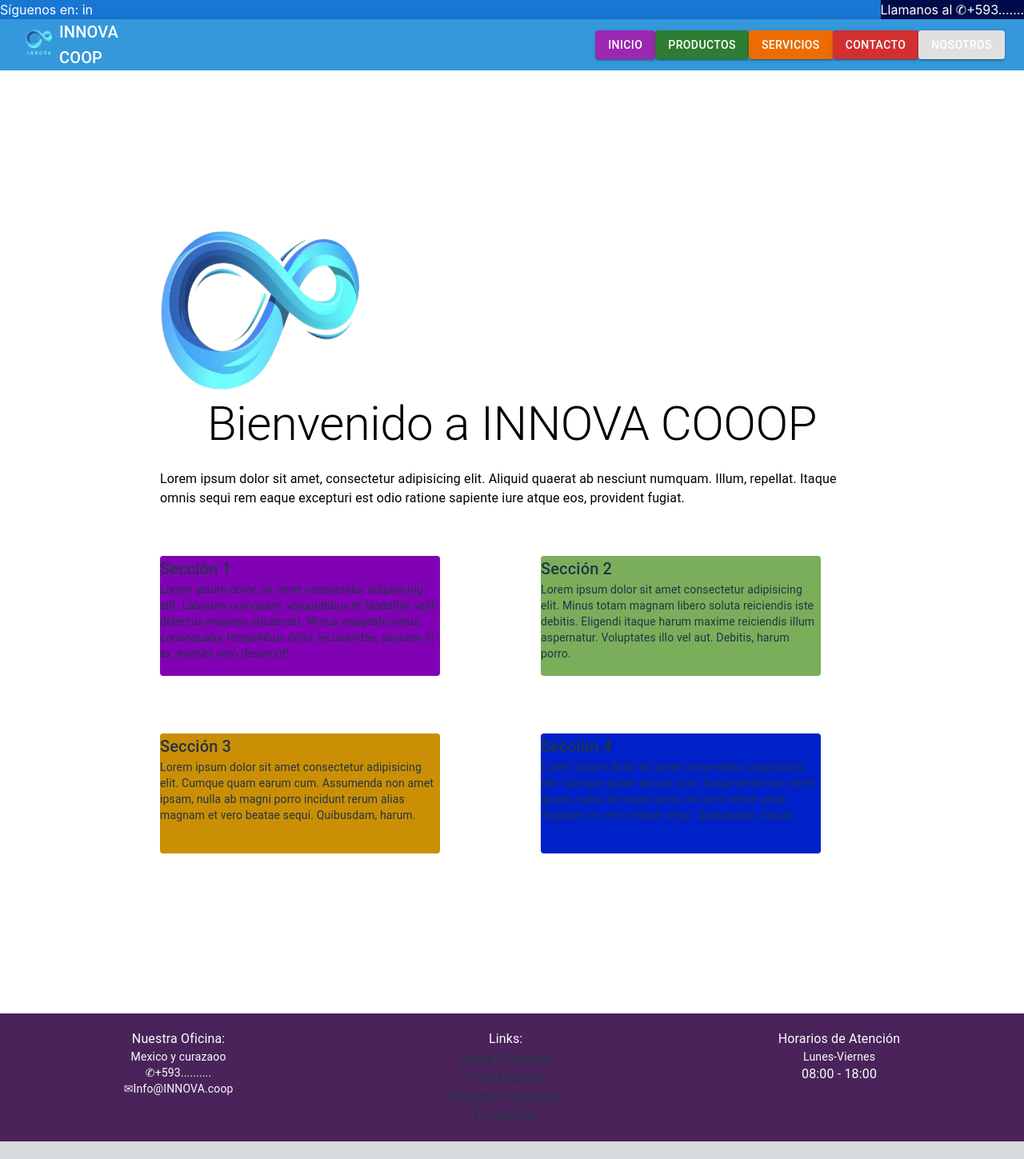
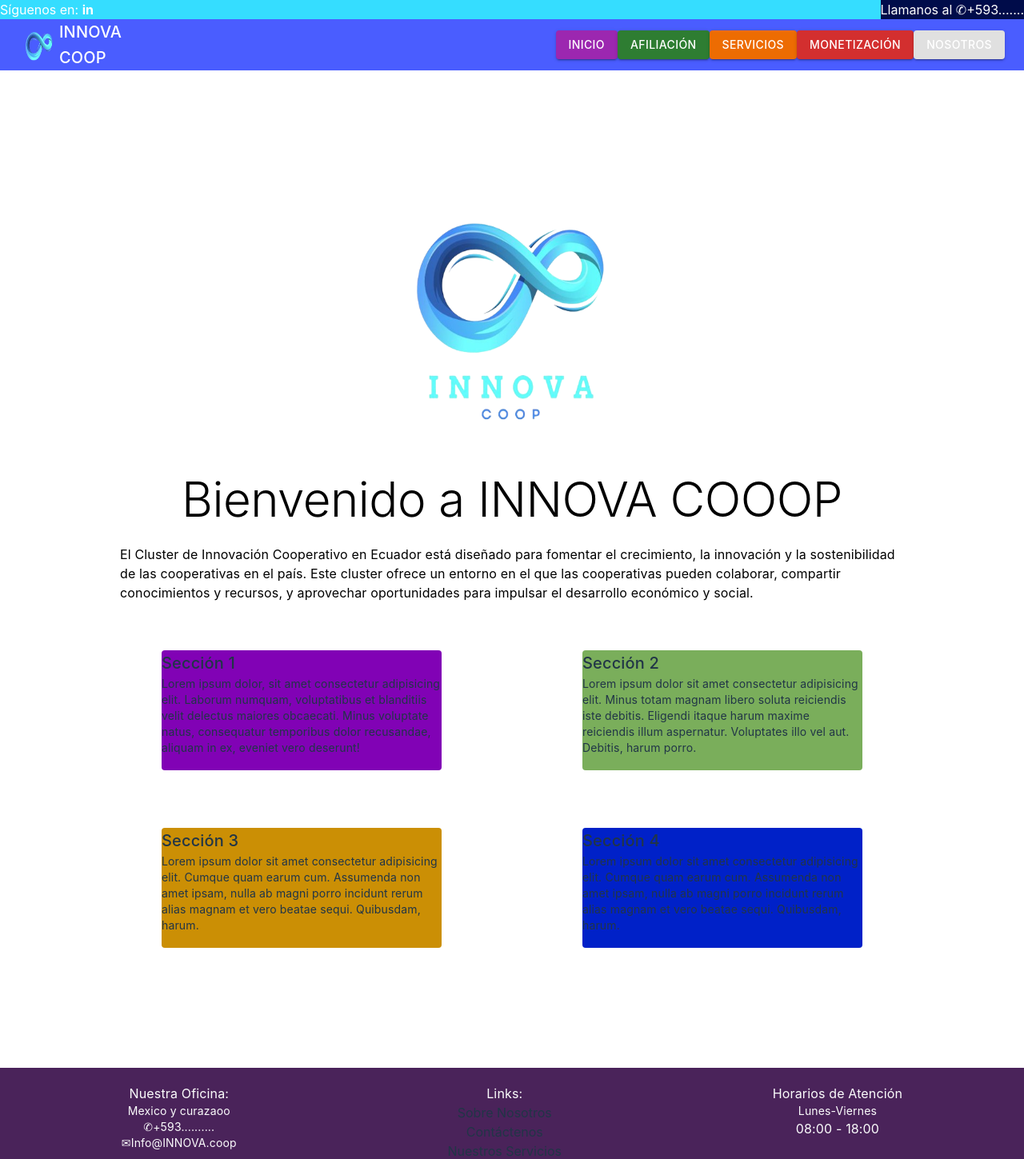
Before and after one commit to ccxnu/borrador-innova, a React (Vite) app: page / in a window 1280 px wide. Shown: the top 1449 px of the page at 80% size. Built offline with nearby package versions, Linux system fonts and the light colour scheme.

Commit message:
avance 7

```diff
--- a/src/components/MainContent/MainContent.jsx
+++ b/src/components/MainContent/MainContent.jsx
@@ -2,35 +2,72 @@ import { Box, Typography, Grid } from "@mui/material";
 
 const MainContent = () => {
   return (
-    <Box sx={{ backgroundColor: " #ffffff  ", padding: "200px" }}>
-      <img src='/static/Logo.png' width='250px' height='200px'/>
+    <Box
+      sx={{
+        fontFamily: "Inter",
+        backgroundColor: " #ffffff  ",
+        padding: "150px",
+      }}
+    >
+      <Grid
+        container
+        direction="column"
+        alignItems="center"
+        justifyContent="center"
+      >
+        <img src="/static/Logo2.png" width="350px" height="350px" />
+      </Grid>
       <Grid container justifyContent="center" color=" #000000">
-          <Typography variant="h2" gutterBottom>
+        <Typography variant="h2" sx={{ fontFamily: "Inter" }} gutterBottom>
           Bienvenido a INNOVA COOOP
         </Typography>
-          <Typography variant="body1" sx={{ marginBottom: "60px" }}>
-            Lorem ipsum dolor sit amet, consectetur adipisicing elit. Aliquid
-            quaerat ab nesciunt numquam. Illum, repellat. Itaque omnis sequi rem
-            eaque excepturi est odio ratione sapiente iure atque eos, provident
-            fugiat.
+        <Typography
+          variant="body1"
+          sx={{ fontFamily: "Inter", marginBottom: "60px" }}
+        >
+          El Cluster de Innovación Cooperativo en Ecuador está diseñado para
+          fomentar el crecimiento, la innovación y la sostenibilidad de las
+          cooperativas en el país. Este cluster ofrece un entorno en el que las
+          cooperativas pueden colaborar, compartir conocimientos y recursos, y
+          aprovechar oportunidades para impulsar el desarrollo económico y
+          social.
         </Typography>
       </Grid>
       <Grid container spacing={9}>
-          <Grid item xs={12} md={6}>
-            <Box sx={{borderRadius:1,  width: 350, height: 150,bgcolor:' #8102b5 ', }}>
-              <Typography variant="h6">Sección 1</Typography>
-              <Typography variant="body2">
-                Lorem ipsum dolor, sit amet consectetur adipisicing elit.
-                Laborum numquam, voluptatibus et blanditiis velit delectus
-                maiores obcaecati. Minus voluptate natus, consequatur temporibus
-                dolor recusandae, aliquam in ex, eveniet vero deserunt!
+        <Grid item xs={12} md={6} container justifyContent="center" >
+          <Box
+            sx={{
+
+              borderRadius: 1,
+              width: 350,
+              height: 150,
+              bgcolor: " #8102b5 ",
+            }}
+          >
+            <Typography variant="h6" sx={{ fontFamily: "Inter" }}>
+              Sección 1
+            </Typography>
+            <Typography variant="body2" sx={{ fontFamily: "Inter" }}>
+              Lorem ipsum dolor, sit amet consectetur adipisicing elit. Laborum
+              numquam, voluptatibus et blanditiis velit delectus maiores
+              obcaecati. Minus voluptate natus, consequatur temporibus dolor
+              recusandae, aliquam in ex, eveniet vero deserunt!
             </Typography>
           </Box>
         </Grid>
-          <Grid item xs={12} md={6}>
-            <Box sx={{borderRadius:1,  width: 350, height: 150,bgcolor:'#7aae5b', }}>
-              <Typography variant="h6">Sección 2</Typography>
-              <Typography variant="body2">
+        <Grid item xs={12} md={6} container justifyContent="center">
+          <Box
+            sx={{
+              borderRadius: 1,
+              width: 350,
+              height: 150,
+              bgcolor: "#7aae5b",
+            }}
+          >
+            <Typography variant="h6" sx={{ fontFamily: "Inter" }}>
+              Sección 2
+            </Typography>
+            <Typography variant="body2" sx={{ fontFamily: "Inter" }}>
               Lorem ipsum dolor sit amet consectetur adipisicing elit. Minus
               totam magnam libero soluta reiciendis iste debitis. Eligendi
               itaque harum maxime reiciendis illum aspernatur. Voluptates illo
@@ -38,10 +75,19 @@ const MainContent = () => {
             </Typography>
           </Box>
         </Grid>
-          <Grid item xs={12} md={6}>
-            <Box sx={{borderRadius:1,  width: 350, height: 150,bgcolor:'#cb8f05', }}>
-              <Typography variant="h6">Sección 3</Typography>
-              <Typography variant="body2">
+        <Grid item xs={12} md={6} container justifyContent="center" >
+          <Box
+            sx={{
+              borderRadius: 1,
+              width: 350,
+              height: 150,
+              bgcolor: "#cb8f05",
+            }}
+          >
+            <Typography variant="h6" sx={{ fontFamily: "Inter" }}>
+              Sección 3
+            </Typography>
+            <Typography variant="body2" sx={{ fontFamily: "Inter" }}>
               Lorem ipsum dolor sit amet consectetur adipisicing elit. Cumque
               quam earum cum. Assumenda non amet ipsam, nulla ab magni porro
               incidunt rerum alias magnam et vero beatae sequi. Quibusdam,
@@ -49,10 +95,19 @@ const MainContent = () => {
             </Typography>
           </Box>
         </Grid>
-          <Grid item xs={12} md={6}>
-            <Box sx={{borderRadius:1,  width: 350, height: 150,bgcolor:'#0021c8', }}>
-              <Typography variant="h6">Sección 4</Typography>
-              <Typography variant="body2">
+        <Grid item xs={12} md={6} container justifyContent="center">
+          <Box
+            sx={{
+              borderRadius: 1,
+              width: 350,
+              height: 150,
+              bgcolor: "#0021c8",
+            }}
+          >
+            <Typography variant="h6" sx={{ fontFamily: "Inter" }}>
+              Sección 4
+            </Typography>
+            <Typography variant="body2" sx={{ fontFamily: "Inter" }}>
               Lorem ipsum dolor sit amet consectetur adipisicing elit. Cumque
               quam earum cum. Assumenda non amet ipsam, nulla ab magni porro
               incidunt rerum alias magnam et vero beatae sequi. Quibusdam,
--- a/src/components/footer/Footer0.jsx
+++ b/src/components/footer/Footer0.jsx
@@ -12,45 +12,82 @@ const Footer = () => {
       <Box>
         <Grid container justifyContent="space-around">
           <Box>
-            <Typography variant="body1" color="#FBFCFC">
+            <Typography
+              variant="body1"
+              color="#FBFCFC"
+              sx={{ fontFamily: "Inter" }}
+            >
               Nuestra Oficina:
             </Typography>
-            <Typography variant="body2" color="#FBFCFC">
+            <Typography
+              variant="body2"
+              color="#FBFCFC"
+              sx={{ fontFamily: "Inter" }}
+            >
               Mexico y curazaoo
             </Typography>
-            <Typography variant="body2" color="#FBFCFC">
+            <Typography
+              variant="body2"
+              color="#FBFCFC"
+              sx={{ fontFamily: "Inter" }}
+            >
               ✆+593..........
             </Typography>
-            <Typography variant="body2" color="#FBFCFC">
+            <Typography
+              variant="body2"
+              color="#FBFCFC"
+              sx={{ fontFamily: "Inter" }}
+            >
               ✉Info@INNOVA.coop
             </Typography>
           </Box>
           <Box>
-            <Typography variant="body1" color="#FBFCFC" letterSpacing="50%">
+            <Typography
+              variant="body1"
+              color="#FBFCFC"
+              letterSpacing="50%"
+              sx={{ fontFamily: "Inter" }}
+            >
               Links:
             </Typography>
             <Box>
-              <span>Sobre Nosotros</span>
+              <span fontFamily="Inter">Sobre Nosotros</span>
             </Box>
             <Box>
-              <span>Contáctenos</span>
+              <span fontFamily="Inter">Contáctenos</span>
             </Box>
             <Box>
-              <span>Nuestros Servicios</span>
+              <span fontFamily="Inter">Nuestros Servicios</span>
             </Box>
             <Box>
-              <span>Productos</span>
+              <span fontFamily="Inter">Productos</span>
             </Box>
           </Box>
           <Box>
-          <Typography variant="body1" color="#FBFCFC" letterSpacing="50%">
-            Horarios de Atención
-          </Typography>
-          <Typography variant="body2" color="#FBFCFC" letterSpacing="50%">
-            Lunes-Viernes
-          </Typography><Typography variant="body1" color="#FBFCFC" letterSpacing="50%">
-            08:00 - 18:00
-          </Typography>
+            <Typography
+              variant="body1"
+              color="#FBFCFC"
+              letterSpacing="50%"
+              sx={{ fontFamily: "Inter" }}
+            >
+              Horarios de Atención
+            </Typography>
+            <Typography
+              variant="body2"
+              color="#FBFCFC"
+              letterSpacing="50%"
+              sx={{ fontFamily: "Inter" }}
+            >
+              Lunes-Viernes
+            </Typography>
+            <Typography
+              variant="body1"
+              color="#FBFCFC"
+              letterSpacing="50%"
+              sx={{ fontFamily: "Inter" }}
+            >
+              08:00 - 18:00
+            </Typography>
           </Box>
         </Grid>
       </Box>
--- a/src/components/header/Header.jsx
+++ b/src/components/header/Header.jsx
@@ -2,27 +2,51 @@ import { AppBar, Toolbar, Typography, Button, Box, Grid } from "@mui/material";
 const Header = () => {
   return (
     <AppBar position="">
-      <Toolbar sx={{ backgroundColor: "#3498DB" }}>
-      <img src='/static/Logo2.png' width='50px' height='50px'/>
+      <Toolbar sx={{ backgroundColor: "#4a5dff" }}>
+        <img src="/static/Logo.png" width="50px" height="50px" />
         <Box>
-          <Typography variant="h6">INNOVA</Typography>
-          <Typography variant="h6">COOP</Typography>
+          <Typography variant="h6" sx={{ fontFamily: "Inter" }}>
+            INNOVA
+          </Typography>
+          <Typography variant="h6" sx={{ fontFamily: "Inter" }}>
+            COOP
+          </Typography>
         </Box>
         <Grid container justifyContent="end">
           <Box>
-            <Button variant="contained" color="secondary">
+            <Button
+              variant="contained"
+              color="secondary"
+              sx={{ fontFamily: "Inter" }}
+            >
               Inicio
             </Button>
-            <Button variant="contained" color="success">
-              Productos
+            <Button
+              variant="contained"
+              color="success"
+              sx={{ fontFamily: "Inter" }}
+            >
+              Afiliación
             </Button>
-            <Button variant="contained" color="warning">
+            <Button
+              variant="contained"
+              color="warning"
+              sx={{ fontFamily: "Inter" }}
+            >
               Servicios
             </Button>
-            <Button variant="contained" color="error">
-              Contacto
+            <Button
+              variant="contained"
+              color="error"
+              sx={{ fontFamily: "Inter" }}
+            >
+              Monetización
             </Button>
-            <Button variant="contained" color="inherit">
+            <Button
+              variant="contained"
+              color="inherit"
+              sx={{ fontFamily: "Inter" }}
+            >
               Nosotros
             </Button>
           </Box>
--- a/src/components/header/Navbar.jsx
+++ b/src/components/header/Navbar.jsx
@@ -1,13 +1,13 @@
-import { AppBar,Box, Grid, } from "@mui/material";
+import { AppBar, Box, Grid } from "@mui/material";
 const Navbar = () => {
   return (
     <AppBar position="">
-      <navbar >
-        <Grid container justifyContent='space-between'>
-        <span>Síguenos en: in</span>
-        <Box backgroundColor=' #000c4a '>
-        <span >Llamanos al ✆+593.......</span>
-        </Box>
+      <navbar>
+        <Grid container justifyContent="space-between" fontFamily="Inter" backgroundColor=' #35ddff '>
+          <span>Síguenos en: <strong>in</strong></span>
+          <Box backgroundColor=" #000c4a ">
+            <span>Llamanos al ✆+593.......</span>
+          </Box>
         </Grid>
       </navbar>
     </AppBar>
```
Also changed, not shown: src/components/footer/Footer.jsx (+13 -3 lines), public/static/Logo.png. Lines whose indentation alone changed are shown as unchanged.
